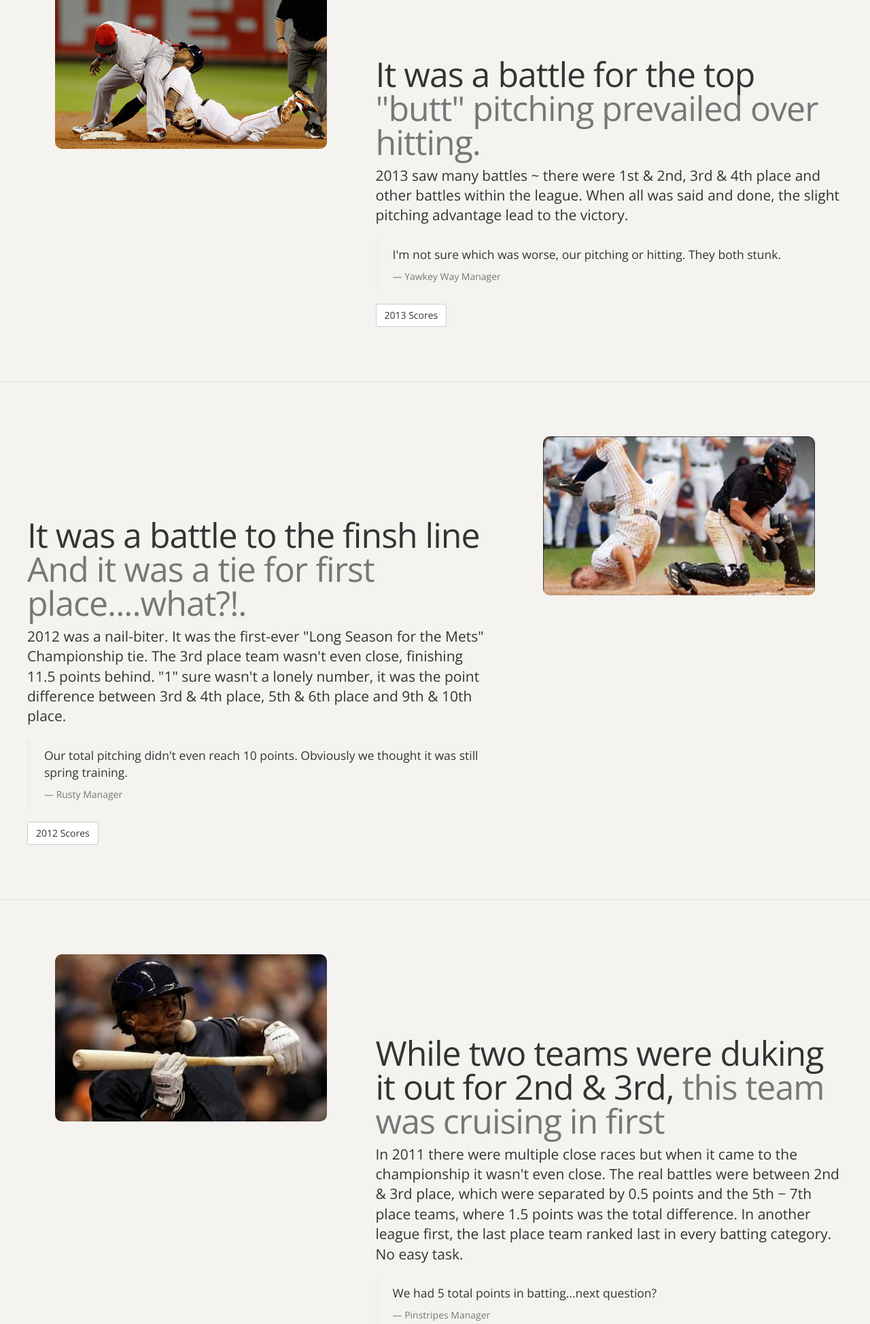
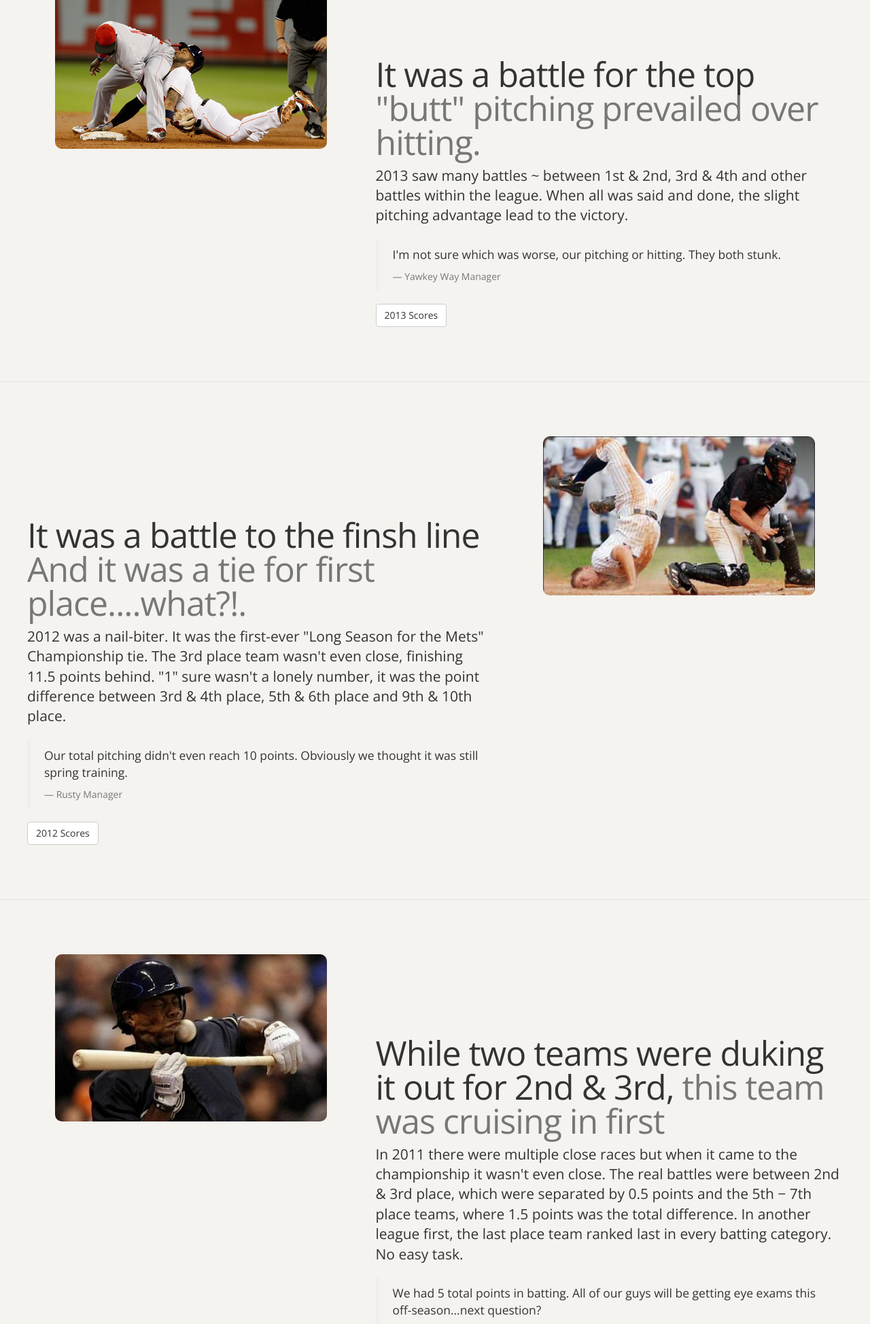
Before and after one commit to sherigr/LeaguerBoard, a PHP site: page / in a window 1280 px wide. Shown: the part 2258-4206 px from the top of the page at 68% size. Run offline with PHP 8.4, Linux system fonts and the light colour scheme; some libraries are stand-ins or nearby versions.

Commit message:
padding at bottom, featurette text edits

```diff
--- a/css/style.css
+++ b/css/style.css
@@ -290,6 +290,7 @@ Bottom Div to add space
 #bottom-page {
   background-color: #F5F3EF;
   height: 20px;
+  padding-top: 100px;
 }
 
 /*-------------------------------
--- a/index.html
+++ b/index.html
@@ -629,7 +629,7 @@
       <div id="featurette13" class="row featurette">
         <div class="col-md-7 col-md-push-5">
           <h2 class="featurette-heading">It was a battle for the top <span class="text-muted">"butt" pitching prevailed over hitting.</span></h2>
-          <p class="lead">2013 saw many battles ~ there were 1st &amp; 2nd, 3rd &amp; 4th place and other battles within the league. When all was said and done, the slight pitching advantage lead to the victory.</p>
+          <p class="lead">2013 saw many battles ~ between 1st &amp; 2nd, 3rd &amp; 4th and other battles within the league. When all was said and done, the slight pitching advantage lead to the victory.</p>
             <blockquote>
             <p>I'm not sure which was worse, our pitching or hitting. They both stunk.</p>
               <footer>Yawkey Way Manager</footer>
@@ -670,7 +670,7 @@
           <h2 class="featurette-heading">While two teams were duking it out for 2nd &amp; 3rd, <span class="text-muted">this team was cruising in first</span></h2>
           <p class="lead">In 2011 there were multiple close races but when it came to the championship it wasn't even close. The real battles were between 2nd &amp; 3rd place, which were separated by 0.5 points and the 5th &minus; 7th place teams, where 1.5 points was the total difference. In another league first, the last place team ranked last in every batting category. No easy task.</p>
           <blockquote>
-            <p>We had 5 total points in batting...next question?</p>
+            <p>We had 5 total points in batting. All of our guys will be getting eye exams this off-season...next question?</p>
             <footer>Pinstripes Manager</footer>
           </blockquote>
           <!-- Modal button -->
@@ -689,7 +689,6 @@
         <div class="col-md-7 left">
           <h2 class="featurette-heading">2015 is shaping up to be a close race,<span class="text-muted"> battles brewing for the top spots</span></h2>
           <p class="lead">There are 4 points separating 1st place &minus; 4th place. Stanton and Deliver was getting too comfortable in 1st place so Syosset Psychosis decided to bump them. Pit Bulls came from nowhere to unseat WilponsPlsSell, who's been lacking in pitching and it's been hindering the teams' oveall score. With just over 40 games left in the season, who will take home the crown?</p>
-
         </div> <!-- col-md-7 -->
         <div class="col-md-5">
           <img class="featurette-image img-responsive center-block" src="img/outfieldmiss.jpg" alt="Error in Center" height="400" width="400">
```
